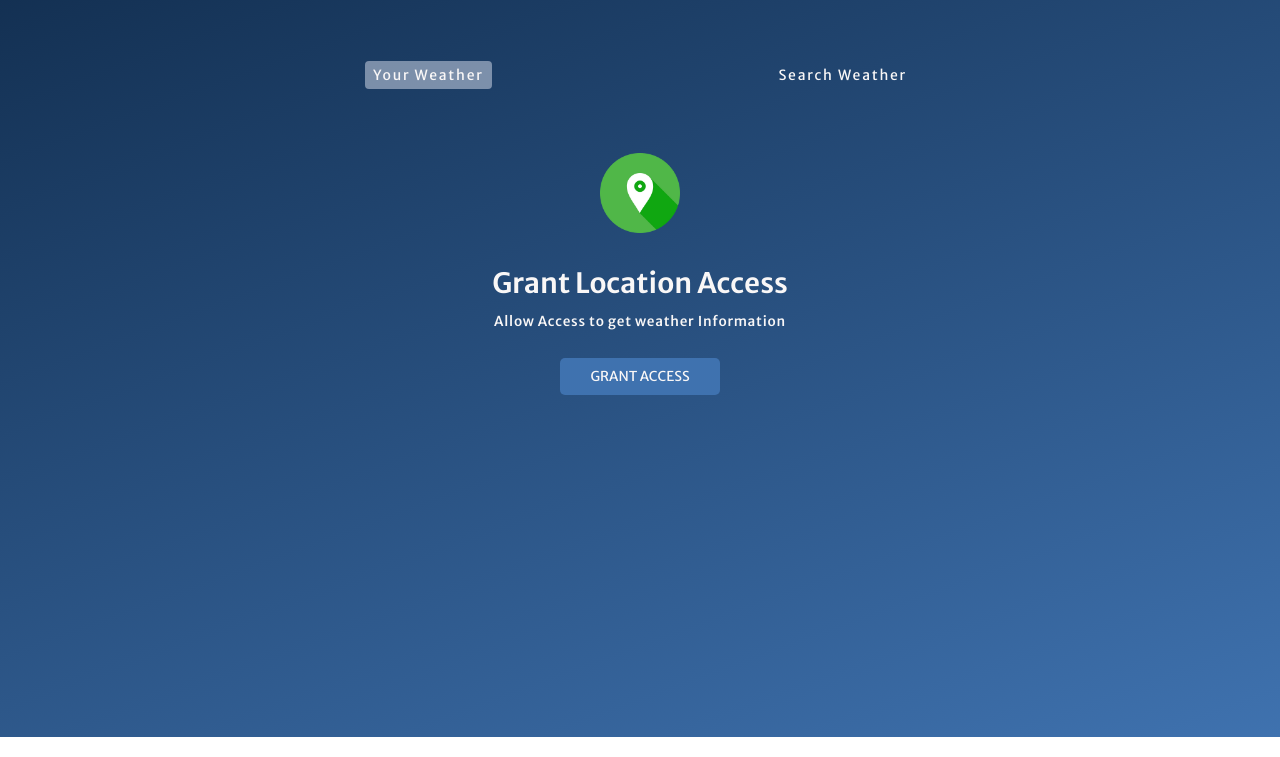
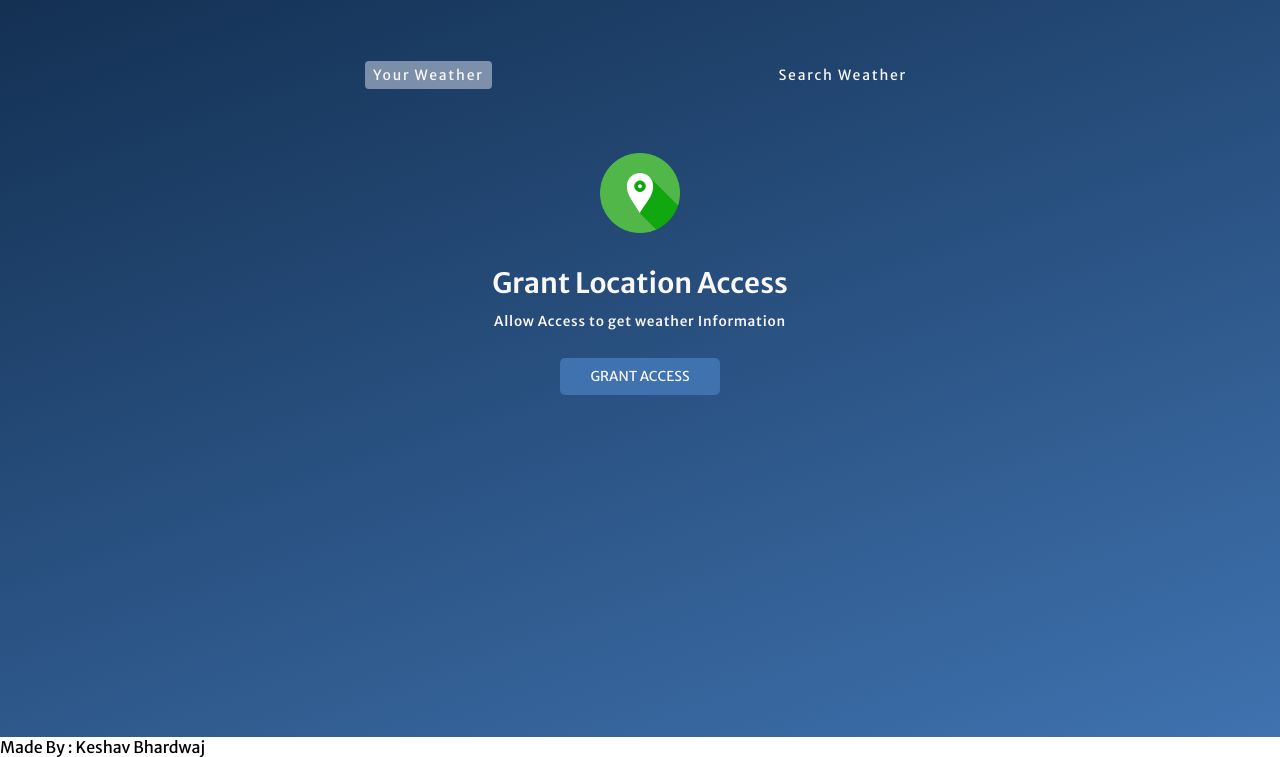
Before and after one commit to Keshu9053/Weather-App, a plain HTML site: page index.html in a window 1280 px wide. Shown: the part 63-820 px from the top of the page. Drawn offline with Linux system fonts and the light colour scheme.

Commit message:
Update index.html

```diff
--- a/index.html
+++ b/index.html
@@ -98,6 +98,10 @@
 
     </div>
 
+    <footer class="footer">
+        Made By : Keshav Bhardwaj
+    </footer>
+
 
     <script src="index.js"></script>
 </body>
```
